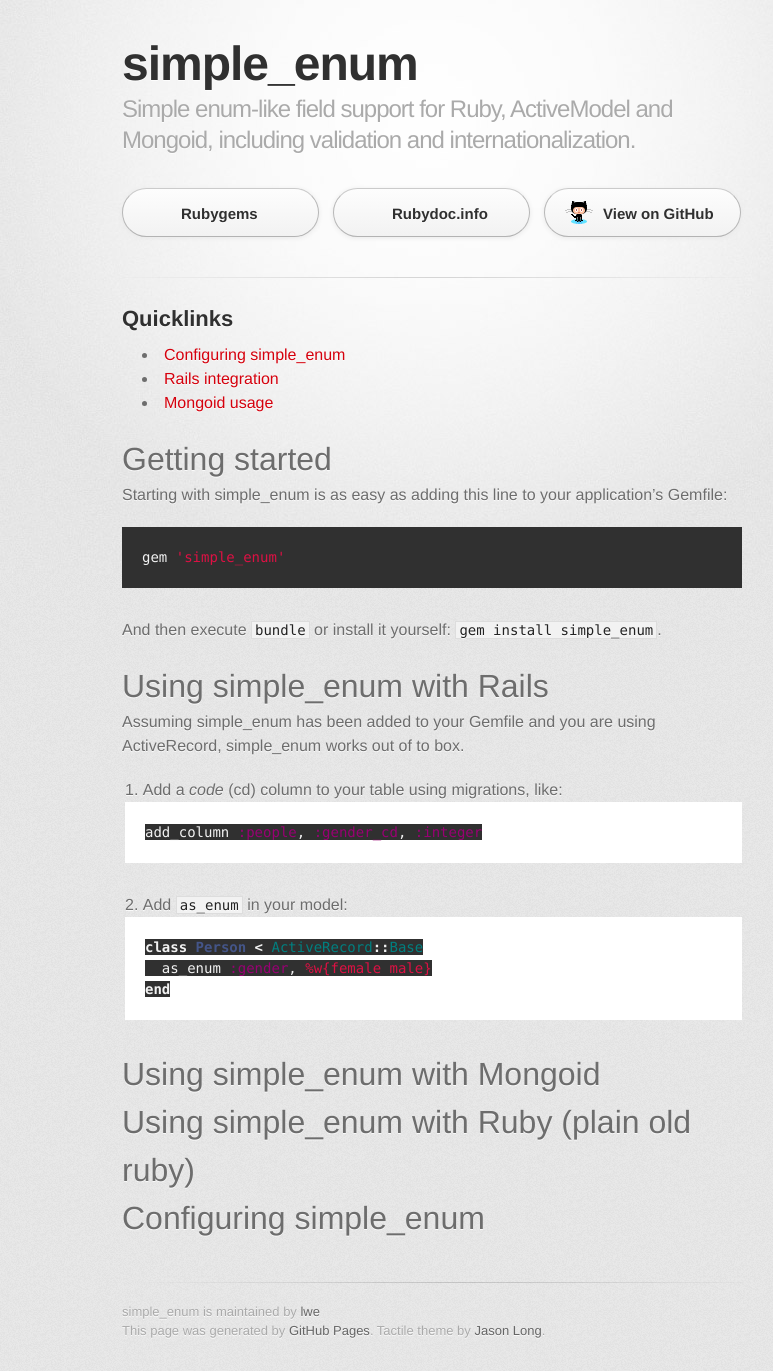
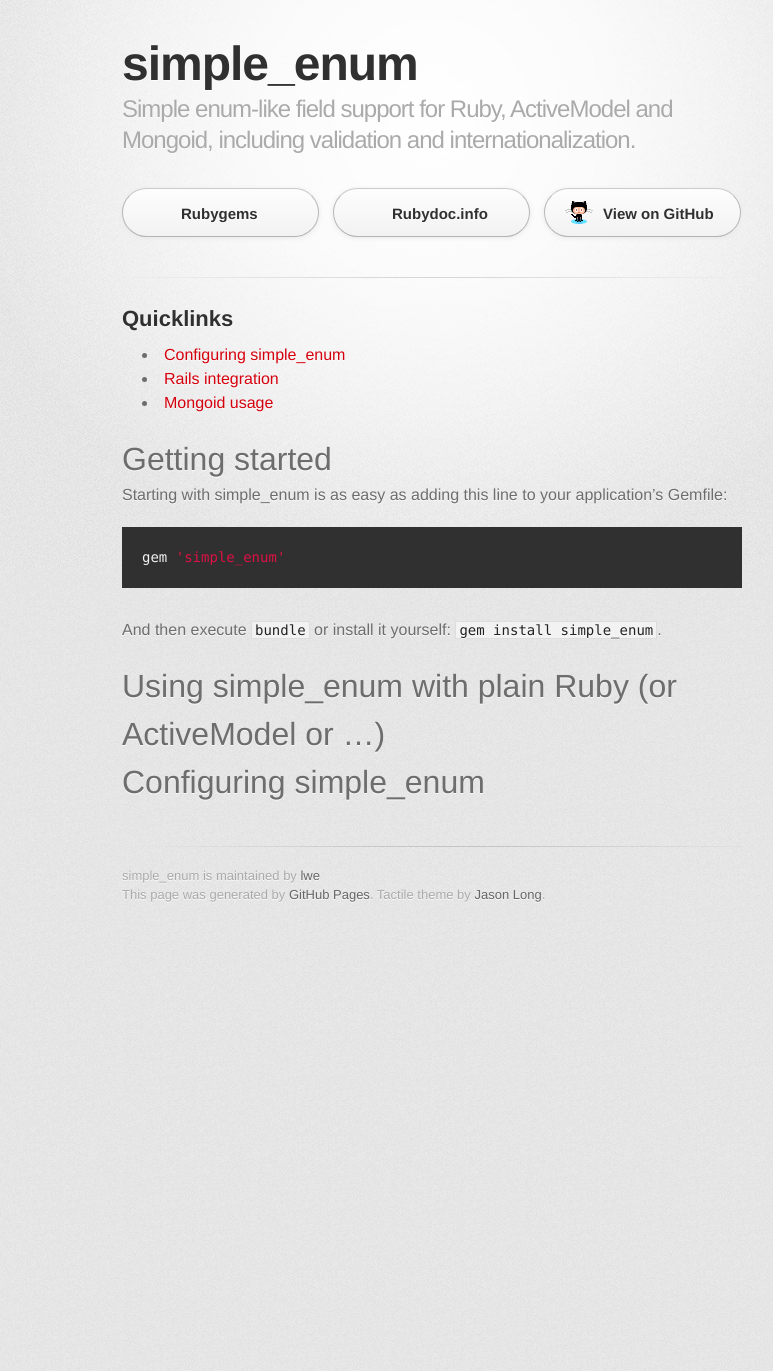
Before and after one commit to lwe/simple_enum, a Jekyll site: the page built from index.md, in a window 1280 px wide. Shown: the whole page, without its empty margins (208-981 px from the left). Built offline with Jekyll 4.4.1, drawn with Linux system fonts in a browser that asks for light colours; some web fonts are replaced; Markdown is read by kramdown in place of the engine named in the settings; after the commit the page ends 935 px from its top, so only the background shows below that.

````diff
--- a/_layouts/default.html
+++ b/_layouts/default.html
@@ -17,15 +17,21 @@
     <div id="container">
       <div class="inner">
         <header>
-          <h1>simple_enum</h1>
-          <h2>Simple enum-like field support for Ruby, ActiveModel and Mongoid, including validation and internationalization.</h2>
+          <h1><a href="index.html">simple_enum</a></h1>
+          <h2>{{ page.excerpt }}</h2>
         </header>
 
+        {% if page.downloads %}
         <section id="downloads" class="clearfix">
           <a href="https://rubygems.org/gems/simple_enum" id="view-on-rubygems" class="button"><span>Rubygems</span></a>
           <a href="http://rubydoc.info/gems/simple_enum" id="view-on-rubydoc" class="button"><span>Rubydoc.info</span></a>
           <a href="https://github.com/lwe/simple_enum" id="view-on-github" class="button"><span>View on GitHub</span></a>
         </section>
+        {% else %}
+        <section id="home" class="clearfix">
+          <a href="index.html">← Back</a>
+        </section>
+        {% endif %}
 
         <hr>
 
--- a/index.md
+++ b/index.md
@@ -1,13 +1,15 @@
 ---
 layout: default
 title: "simple_enum: enum fields for ruby"
+excerpt: "Simple enum-like field support for Ruby, ActiveModel and Mongoid, including validation and internationalization."
+downloads: true
 ---
 
 ## Quicklinks
 
 - [Configuring simple_enum](#Configuring+simple_enum)
-- [Rails integration](#Using+simple_enum+with+Rails)
-- [Mongoid usage](#Using+simple_enum+with+Mongoid)
+- [Rails integration](rails.html)
+- [Mongoid usage](mongoid.html)
 
 # Getting started
 
@@ -19,24 +21,6 @@ gem 'simple_enum'
 
 And then execute `bundle` or install it yourself: `gem install simple_enum`.
 
-# Using simple_enum with Rails
-
-Assuming simple_enum has been added to your Gemfile and you are using ActiveRecord, simple_enum
-works out of to box.
-
-1. Add a _code_ (cd) column to your table using migrations, like:
-```ruby
-add_column :people, :gender_cd, :integer
-```
-2. Add `as_enum` in your model:
-```ruby
-class Person < ActiveRecord::Base
-  as_enum :gender, %w{female male}
-end
-```
-
-# Using simple_enum with Mongoid
-
-# Using simple_enum with Ruby (plain old ruby)
+# Using simple_enum with plain Ruby (or ActiveModel or ...)
 
 # Configuring simple_enum
--- a/stylesheets/stylesheet.css
+++ b/stylesheets/stylesheet.css
@@ -74,6 +74,10 @@ header h1 {
   font-size: 48px;
   color: #303030;
   line-height: 1.2;
+}
+
+header h1 a, header h1 a:hover {
+  color: #303030;
 }
 
 header h2 {
@@ -359,6 +363,10 @@ footer a:hover {
   color: #444;
 }
 
+/* highlight in lists */
+li .highlight { margin-left: 17px; }
+li .highlight pre { margin: 10px 0; }
+
 /* MISC */
 .clearfix:after {
   clear: both;
````
Also changed, not shown: mongoid.md (added, +40 -0 lines), rails.md (added, +59 -0 lines).
